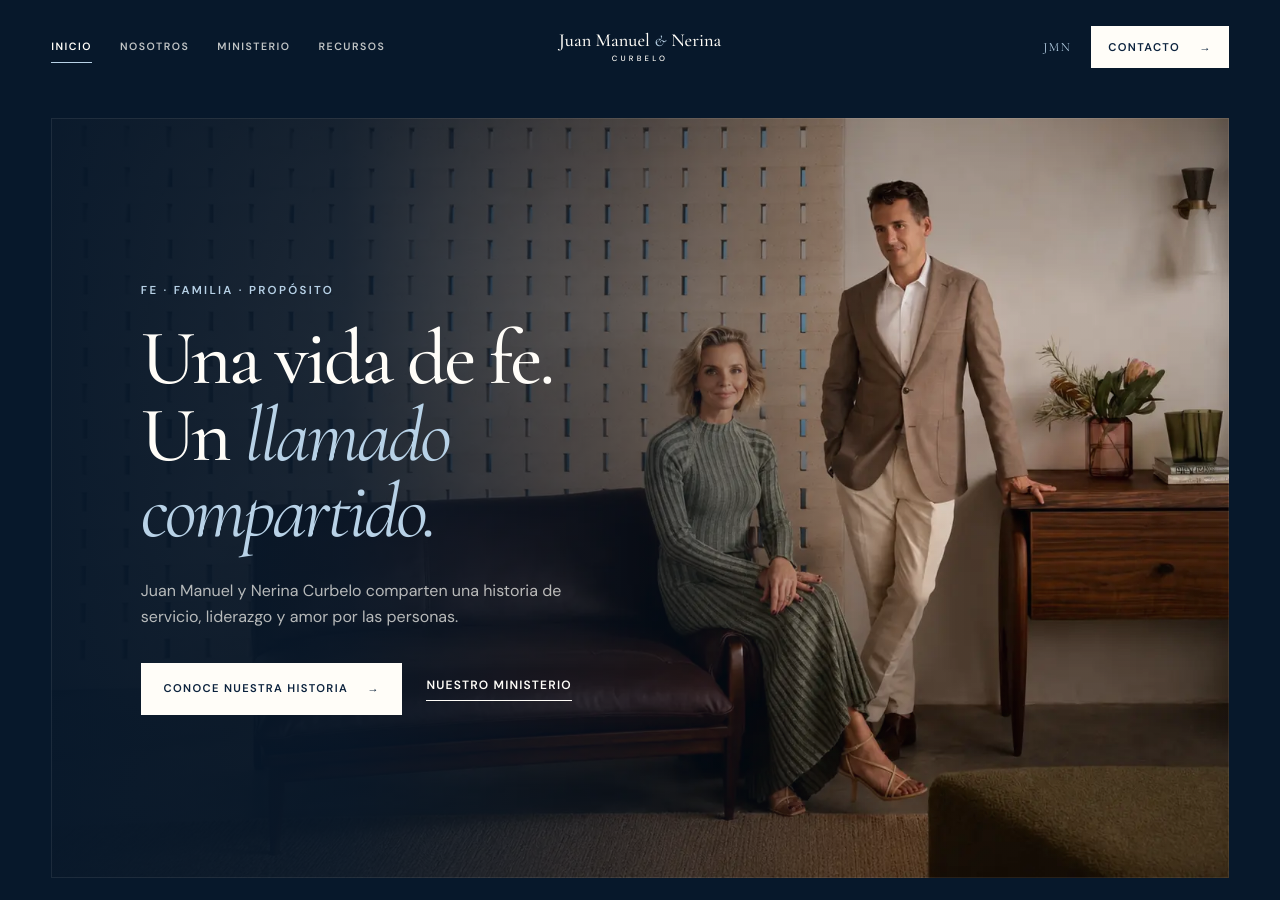
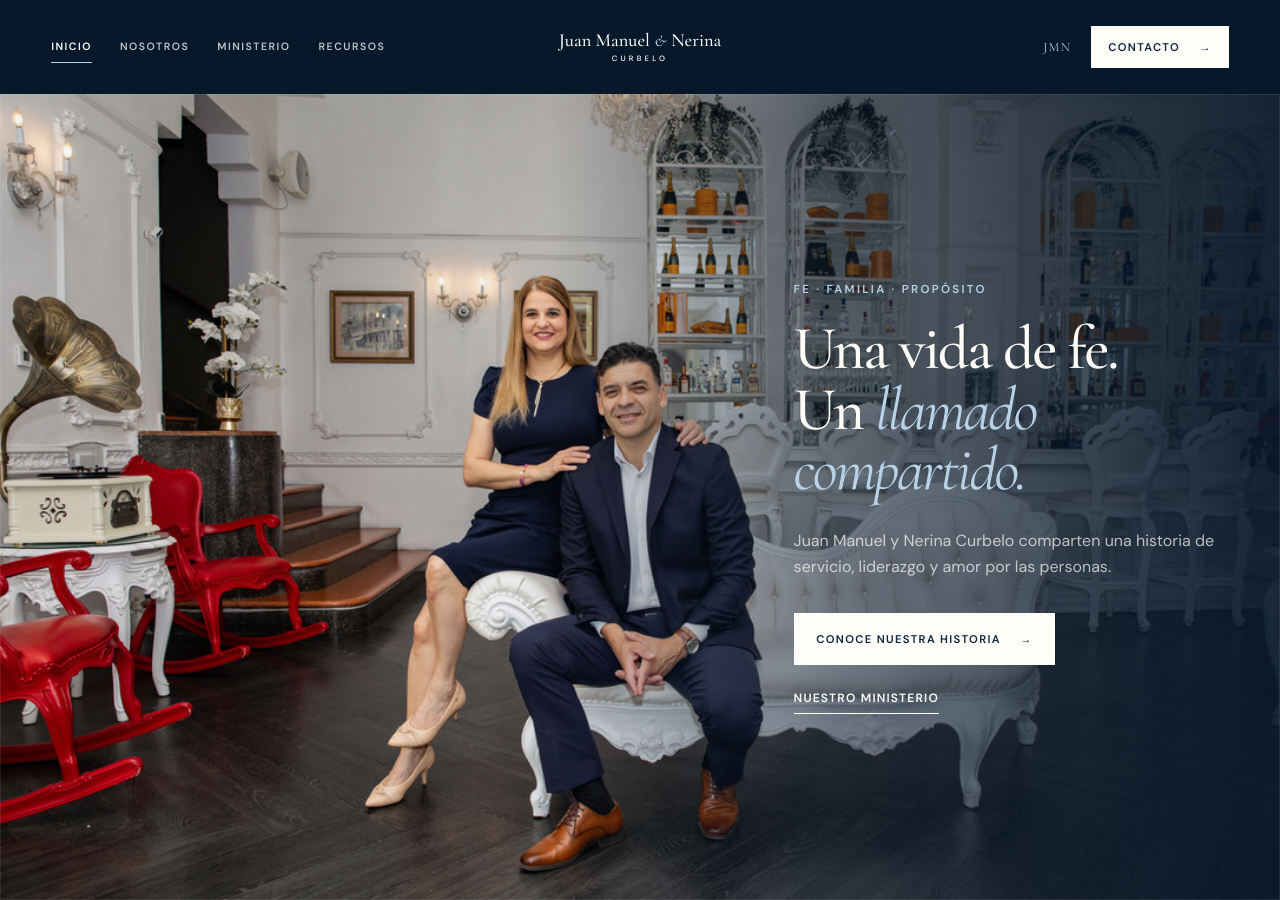
Before and after one commit to anamisladavid-prog/juanmanuelynerinacurbelo, a Jekyll site: the page built from index.html, in a window 1280 px wide and 900 px high. Built offline with Jekyll 4.4.1, drawn with Linux system fonts in a browser that asks for light colours.

Commit message:
Update homepage hero portrait

```diff
--- a/assets/css/styles.css
+++ b/assets/css/styles.css
@@ -388,7 +388,7 @@ h3 em {
 /* Home hero */
 .hero-section {
   overflow: hidden;
-  padding: 1.5rem 0 0;
+  padding: 0;
   background: var(--navy-deep);
   color: var(--white);
 }
@@ -403,19 +403,22 @@ h3 em {
 .hero--photo {
   position: relative;
   display: block;
-  min-height: min(760px, calc(100vh - 118px));
+  width: 100%;
+  max-width: none;
+  min-height: min(820px, calc(100vh - 94px));
+  margin: 0;
   overflow: hidden;
   background-color: var(--navy);
   background-image:
     linear-gradient(
       90deg,
-      rgba(7, 24, 43, 0.97) 0%,
-      rgba(7, 24, 43, 0.88) 25%,
-      rgba(7, 24, 43, 0.52) 48%,
-      rgba(7, 24, 43, 0.08) 72%
+      rgba(7, 24, 43, 0.04) 0%,
+      rgba(7, 24, 43, 0.05) 43%,
+      rgba(7, 24, 43, 0.55) 65%,
+      rgba(7, 24, 43, 0.91) 100%
     ),
     var(--hero-image);
-  background-position: center center;
+  background-position: 48% center;
   background-size: cover;
 }
 
@@ -437,14 +440,16 @@ h3 em {
 }
 
 .hero--photo .hero__copy {
-  width: min(54%, 760px);
-  min-height: min(760px, calc(100vh - 118px));
+  width: min(43%, 650px);
+  min-height: min(820px, calc(100vh - 94px));
+  margin-left: auto;
+  padding: clamp(3rem, 5vw, 6rem);
 }
 
 .hero__copy h1 {
   max-width: 680px;
   margin-bottom: 1.75rem;
-  font-size: clamp(3.6rem, 6.1vw, 7rem);
+  font-size: clamp(3.3rem, 4.8vw, 5.8rem);
   letter-spacing: -0.035em;
 }
 
@@ -1332,7 +1337,7 @@ h3 em {
 
   .hero--photo {
     display: block;
-    background-position: 58% center;
+    background-position: 47% center;
   }
 
   .hero__copy {
@@ -1340,7 +1345,8 @@ h3 em {
   }
 
   .hero--photo .hero__copy {
-    width: 58%;
+    width: 48%;
+    padding: 3.25rem;
   }
 
   .hero__copy h1 {
@@ -1395,12 +1401,12 @@ h3 em {
     background-image:
       linear-gradient(
         180deg,
-        rgba(7, 24, 43, 0.22) 0%,
-        rgba(7, 24, 43, 0.38) 42%,
+        rgba(7, 24, 43, 0.05) 0%,
+        rgba(7, 24, 43, 0.13) 40%,
         rgba(7, 24, 43, 0.96) 100%
       ),
       var(--hero-image);
-    background-position: 64% center;
+    background-position: 48% center;
   }
 
   .hero__copy {
--- a/index.html
+++ b/index.html
@@ -6,7 +6,7 @@ body_class: home
 ---
 
 <section class="hero-section">
-  <div class="hero hero--photo shell" style="--hero-image: url('{{ '/assets/images/juan-manuel-nerina-hero.webp' | relative_url }}');">
+  <div class="hero hero--photo shell" style="--hero-image: url('{{ '/assets/images/juan-manuel-nerina-hero-v2.jpeg' | relative_url }}');">
     <div class="hero__copy" data-reveal>
       <p class="eyebrow eyebrow--light">Fe · Familia · Propósito</p>
       <h1>Una vida de fe.<br>Un <em>llamado compartido.</em></h1>
```
Also changed, not shown: assets/images/juan-manuel-nerina-hero-v2.jpeg (added).
